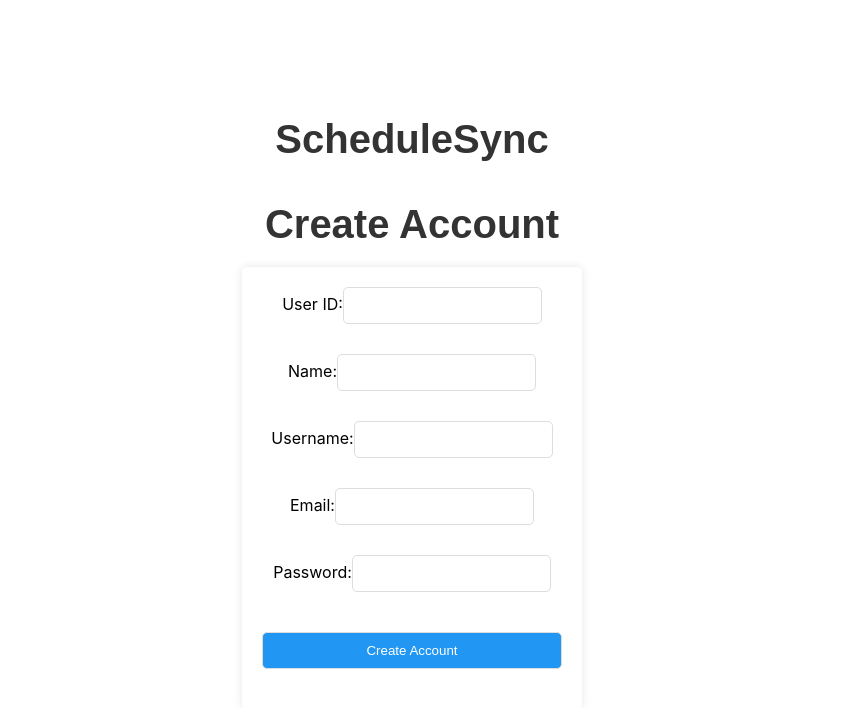
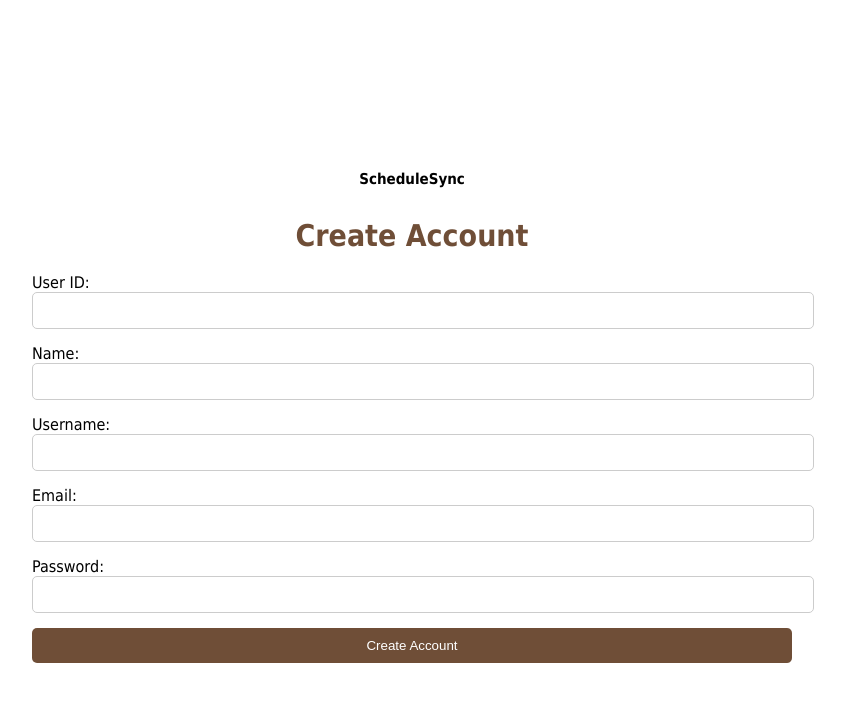
Before and after one commit to SanjeevMakesh24/Group4_ScheduleSync, a React (Create React App) app in the folder client/schedule-sync-react/: page /create-account in a window 1280 px wide. Shown: the top 708 px of the page, without its empty margins (228-1073 px from the left). Built offline with nearby package versions, Linux system fonts and the light colour scheme.

Commit message:
Front-end changes for create account + changing the other buttons for the other pages

```diff
--- a/client/schedule-sync-react/src/CreateAccount.css
+++ b/client/schedule-sync-react/src/CreateAccount.css
@@ -1,50 +1,58 @@
+/* CreateAccount.css */
+
+
 .create-account {
   display: flex;
   justify-content: center;
   align-items: center;
   height: 100vh;
-    background-color: #f5f5f5;
-  }
-  .account-form {
-    display: flex;
-    flex-direction: column;
-    width: 300px;
-    padding: 20px;
-    border-radius: 5px;
-    box-shadow: 0px 0px 10px 0px rgba(0,0,0,0.1);
-    background-color: white;
+  font-family: Tahoma;
 }
 
-  .account-form label {
-    margin-bottom: 10px;
+.form-container {
+  background-color: #fff;
+  width: 760px;
+  max-width: 100vw;
+  height: 480px;
+  position: relative;
 }
 
-  .account-form input {
+.title {
+  text-align: center;
   margin-bottom: 20px;
+  font-size: 15px;
+}
+
+.subtitle {
+  text-align: center;
+  margin-bottom: 20px;
+  color: #6F4E37;
+  font-size: 30px;
+}
+
+.centered-input {
+  display: block;
+  margin-bottom: 15px;
+}
+
+.centered-input input {
+  width: 100%;
   padding: 10px;
   border-radius: 5px;
-    border: 1px solid #ddd;
+  border: 1px solid #ccc;
 }
 
 .submit-button {
-    background-color: #4CAF50;
-    color: white;
+  width: 100%;
+  padding: 10px;
+  background-color: #6F4E37;
+  color: #fff;
+  border: none;
+  border-radius: 5px;
   cursor: pointer;
+  transition: background-color 0.3s ease;
 }
 
 .submit-button:hover {
-    background-color: #45a049;
+  background-color: #000000;
 }
-
-  .title, .subtitle {
-    font-family: 'Arial', sans-serif;
-    font-size: 2.5em;
-    text-align: center;
-    color: #333;
-    margin-bottom: 20px;
-  }
-
-  .centered-input {
-    margin: 0 auto;
-    display: block;
-  }
--- a/client/schedule-sync-react/src/Friends.css
+++ b/client/schedule-sync-react/src/Friends.css
@@ -15,12 +15,14 @@
   }
 
   .submit-button, .get-friends-button {
-    margin-top: 10px;
-    padding: 10px;
-    background-color: #007BFF;
-    color: white;
-    border: none;
-    cursor: pointer;
+    width: 100%;
+      padding: 10px;
+      background-color: #6F4E37;
+      color: #fff;
+      border: none;
+      border-radius: 5px;
+      cursor: pointer;
+      transition: background-color 0.3s ease;
   }
 
   .friends-table {
--- a/client/schedule-sync-react/src/TimeBlock.css
+++ b/client/schedule-sync-react/src/TimeBlock.css
@@ -58,7 +58,14 @@
   }
 
   .submit-button {
-    background-color: #2196f3;
+    width: 100%;
+      padding: 10px;
+      background-color: #6F4E37;
+      color: #fff;
+      border: none;
+      border-radius: 5px;
+      cursor: pointer;
+      transition: background-color 0.3s ease;
   }
 
   .button:hover {
```
Lines whose indentation alone changed are shown as unchanged.
